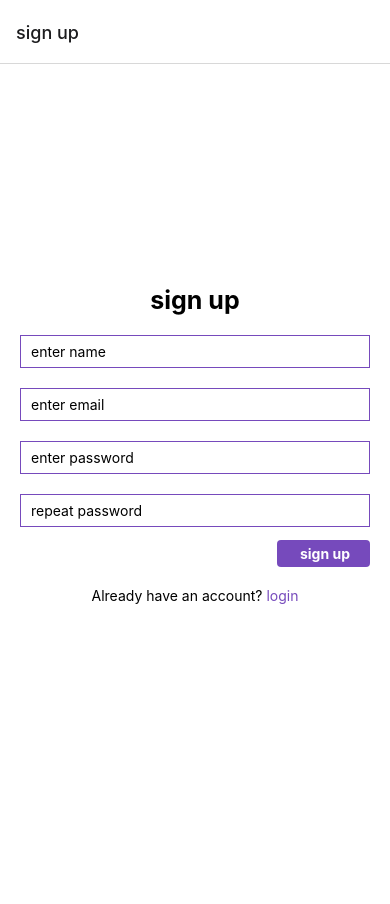
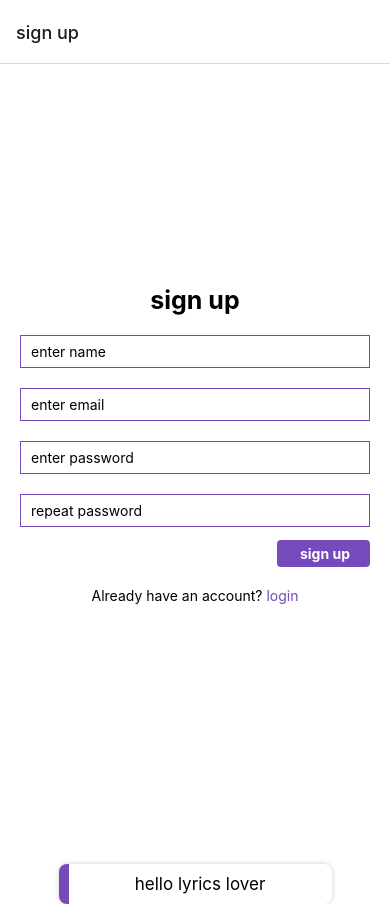
Before and after one commit to Yousiph1/toonji-app, a React Native app: screen /Home in a window 390 px wide. Before the commit the page ends 844 px from the top, so only its background shows below. Built offline with nearby package versions, Linux system fonts and the light colour scheme; what expo-linking would draw is missing.

Commit message:
notification component done

```diff
--- /dev/null
+++ b/components/Notify.tsx
@@ -0,0 +1,60 @@
+import React, { useEffect, useRef, useState } from 'react'
+import {View, Text, StyleSheet, Animated} from 'react-native'
+
+export const NotifyContext = React.createContext<any>(null)
+
+import layout from "../constants/Layout"
+import colors from "../constants/Colors"
+import { ThemedText, ThemedView } from './Themed'
+
+const Notify: React.FC = () => {
+
+ const popup = useRef(new Animated.Value(0)).current
+  const [message, setMessage] = useState("hello lyrics lover")
+  const [type, setType] = useState<'ERROR'|'SUCCESS' |'NEUTRAL'>('NEUTRAL')
+    const notifyContext = {
+       newNotification : (mes: string, mesType: 'ERROR' |'SUCCESS'|'NEUTRAL') => {
+         setMessage(mes)
+         setType(mesType)
+       }
+    }
+     useEffect(()=> {
+       Animated.sequence([
+         Animated.timing(popup,{toValue: -130,duration: 200,useNativeDriver: true}),
+         Animated.timing(popup,{toValue: -170, duration: 100, useNativeDriver: true, delay: 3000}),
+         Animated.timing(popup,{toValue: 0, duration: 200, useNativeDriver: true})
+       ]).start();
+     },[message])
+
+    return (
+      <NotifyContext.Provider value = {notifyContext}>
+      <Animated.View style = {[{transform: [{translateY:popup}]}]}>
+      <ThemedView style = {[styles.container,
+       {borderLeftColor: type === 'ERROR' ? 'red' : type === 'SUCCESS' ? "green":colors.mainColor}]}>
+      <ThemedText style = {{textAlign: 'center', fontSize: 17}}>{message}</ThemedText>
+      </ThemedView>
+      </Animated.View>
+      </NotifyContext.Provider>
+    )
+}
+
+
+const styles = StyleSheet.create({
+   container: {
+     alignSelf: 'center',
+     borderRadius: 8,
+     bottom: -60,
+     width: layout.isSmallDevice ? layout.window.width * 0.8 : layout.window.width * 0.7,
+     position: 'absolute',
+     padding: 10,
+     backgroundColor: "white",
+     borderLeftWidth: 10,
+     elevation: 5,
+     shadowOffset: {width: 0, height: 0},
+     shadowRadius: 5,
+     shadowOpacity: 0.2,
+     shadowColor: 'black',
+   }
+})
+
+export default Notify
--- a/constants/Credentials.ts
+++ b/constants/Credentials.ts
@@ -1,2 +1,2 @@
-export const BASEURL:string = 'http://192.168.42.133:5000/api/'
-export const SOCKETURL:string = "ws://192.168.42.133:5000/api"
+export const BASEURL:string = 'http://192.168.42.39:5000/api/'
+export const SOCKETURL:string = "ws://192.168.42.39:5000/api"
--- a/screens/ArtistScreen.tsx
+++ b/screens/ArtistScreen.tsx
@@ -15,18 +15,13 @@ import colors from '../constants/Colors'
 import {BASEURL} from '../constants/Credentials'
 import getToken from '../funcs/GetToken'
 import { AuthContext } from '../navigation'
-
+import {NotifyContext} from '../components/Notify'
 
 
 
 const Height_Max =  50/100 * layout.window.height
 const Height_Min = 53
 const Scroll_Dist = Height_Max - Height_Min;
-
-(async function(){
-  const token = await getToken()
-  axios.defaults.headers.common['Authorization'] = `Bearer ${token}`;
-}())
 
 export default function ArtistScreen({route, navigation}:RootStackScreenProps<'Artist'>) {
   const artist = route.params.userName
@@ -42,6 +37,7 @@ export default function ArtistScreen({route, navigation}:RootStackScreenProps<'A
   const [isModalVisible, setModalVisible] = useState(false)
 
   const {signOut} = useContext(AuthContext)
+  const {newNotification} = useContext(NotifyContext)
 
   const scrollY = useRef(new Animated.Value(0)).current
   const height = scrollY.interpolate({
@@ -79,7 +75,7 @@ export default function ArtistScreen({route, navigation}:RootStackScreenProps<'A
        setUserInfo(res.data)
      })
      .catch(err => {
-       console.log(err)
+       newNotification(err.reponse?.data.msg,'ERR0R')
      })
 
    },[])
@@ -94,8 +90,8 @@ export default function ArtistScreen({route, navigation}:RootStackScreenProps<'A
        setNext(res.data.nextFetch)
      })
      .catch(err => {
-       console.log(err)
        setIsloading(false)
+       newNotification(err.reponse?.data.msg,'ERR0R')
      })
    },[])
 
@@ -112,8 +108,8 @@ export default function ArtistScreen({route, navigation}:RootStackScreenProps<'A
        setNext(res.data.nextFetch)
      })
      .catch(err => {
-       console.log(err)
        setIsloading(false)
+       newNotification(err.reponse?.data.msg,'ERR0R')
      })
 
    },[])
@@ -127,10 +123,11 @@ export default function ArtistScreen({route, navigation}:RootStackScreenProps<'A
        setFollowing(prv => !prv)
      })
      .catch(err => {
-       console.log(err)
        setFollowLoading(false)
        if(err.response?.status === 401) {
          signOut()
+       }else {
+         newNotification(err.reponse?.data.msg,'ERR0R')
        }
      })
    }
--- a/screens/BattleQuizScreen.tsx
+++ b/screens/BattleQuizScreen.tsx
@@ -1,5 +1,5 @@
 import { DefaultEventsMap } from '@socket.io/component-emitter';
-import React,{useEffect, useState} from 'react';
+import React,{useEffect, useState, useContext} from 'react';
 import {
   ActivityIndicator,
   Pressable,
@@ -18,7 +18,8 @@ import colors from '../constants/Colors'
 import { SOCKETURL } from '../constants/Credentials';
 import layout from '../constants/Layout'
 import { RootStackParamList, RootStackScreenProps } from '../types';
-
+import {NotifyContext} from '../components/Notify'
+import { AuthContext } from '../navigation';
 let socket: Socket<DefaultEventsMap, DefaultEventsMap>;
 
 
@@ -37,6 +38,10 @@ export default function BattleQuizScreen({route}:RootStackScreenProps<"BattleQui
   const [loading, setLoading] = useState(false)
   const [hasStarted, setHasStarted] = useState(false)
   const [battleInProcess,setBattleInProcess] = useState(false)
+
+ const {newNotification} = useContext(NotifyContext)
+ const {signOut} = useContext(AuthContext)
+
 socket = io(SOCKETURL +"-battle",{transports: ["websocket"]});
   useEffect(()=> {
 
@@ -56,11 +61,14 @@ socket = io(SOCKETURL +"-battle",{transports: ["websocket"]});
       if(!hasStarted) {
         setShowGetQuestions(false)
       }else {
+      newNotification("opponent has disconnected",'ERR0R')
       }
     })
 
     socket.on("login required",() => {
+      newNotification("You have to login to continue",'ERR0R')
       socket.disconnect()
+      signOut()
     })
 
     socket.on("invalid link", () => {
@@ -85,8 +93,8 @@ socket = io(SOCKETURL +"-battle",{transports: ["websocket"]});
        setOpponentName(msg)
     })
 
-    socket.on("opponent-ended",msg => {
-
+    socket.on("opponent-ended",(msg: string) => {
+       newNotification(msg,'ERR0R')
     })
     socket.on("link-full", () => {
       setLinkFull(true)
@@ -103,6 +111,7 @@ const emitForQuestions = () => {
    socket.emit("get-questions",battleId)
    setHasStarted(true)
   } catch (e) {
+      newNotification("Something went wrong",'ERR0R')
    }
 }
 
--- a/screens/BattlesScreen.tsx
+++ b/screens/BattlesScreen.tsx
@@ -1,26 +1,28 @@
 import { Link } from '@react-navigation/native'
-import React,{ useCallback, useEffect, useState } from 'react'
+import React,{ useCallback, useContext, useEffect, useState } from 'react'
 import {View,Text,ScrollView, ActivityIndicator, Image, StyleSheet, Pressable} from 'react-native'
 import axios from 'axios'
 import { ThemedView } from '../components/Themed'
 import { FontAwesome } from '@expo/vector-icons'
 import { BASEURL } from '../constants/Credentials'
 import colors from '../constants/Colors'
+import { RootStackScreenProps } from '../types'
+import { NotifyContext } from '../components/Notify'
 
-const BattlesScreen = ({route}) => {
+const BattlesScreen = ({route}:RootStackScreenProps<"Battles">) => {
   const [loading, setLoading] = useState(false)
   const [isEnd, setIsEnd] = useState(false)
   const [nextFetch, setNextFech] = useState(false)
   const [faceoffData, setFaceOffData] = useState<{userOne: battleData, userTwo:battleData}[]>([])
   const {name, thisUser} = route.params
   const path = thisUser ? 'my/battle-records' : `battle-records/${name}`
-
+  const {newNotification} = useContext(NotifyContext)
   useEffect(()=> {
     axios.get(BASEURL + path)
             .then(res =>{
                setFaceOffData(res.data)
             }).catch(e =>{
-              console.log(e)
+               newNotification(e.response?.data.msg, 'ERROR')
             })
   },[])
 
@@ -36,7 +38,7 @@ const BattlesScreen = ({route}) => {
     })
     .catch(err => {
       setLoading(false)
-      console.log(err)
+      newNotification(err.response?.data.msg, 'ERROR')
     })
   },[])
 
--- a/screens/ChartsScreen.tsx
+++ b/screens/ChartsScreen.tsx
@@ -1,4 +1,4 @@
-import React,{useState,useEffect, useCallback, useRef} from 'react';
+import React,{useState,useEffect, useCallback, useRef, useContext} from 'react';
 import { View, StyleSheet, ScrollView,  RefreshControl, ActivityIndicator, Animated} from 'react-native';
 import {Picker} from '@react-native-picker/picker';
 import { createMaterialTopTabNavigator } from '@react-navigation/material-top-tabs';
@@ -11,6 +11,7 @@ import colors from '../constants/Colors'
 import layout from '../constants/Layout'
 import {BASEURL} from '../constants/Credentials'
 import {ChartCard, ChartCardBar, ChartCardUser} from '../components/ChartCard'
+import { NotifyContext } from '../components/Notify';
 
 
 export default function ChartsScreen(){
@@ -68,6 +69,7 @@ const Today = () => {
   const [bars, setBars] = useState<unknown[]>([])
   const [refresh, setRefresh] = useState(false)
 
+  const {newNotification} = useContext(NotifyContext)
 
   useEffect(()=> {
     setIsloading(true)
@@ -78,7 +80,7 @@ const Today = () => {
     })
     .catch(err => {
       setIsloading(false)
-      console.log(err);
+      newNotification(err.response?.data.msg, 'ERROR')
     })
 
   },[selectedValue])
@@ -92,8 +94,8 @@ const Today = () => {
      setRefresh(false)
    })
    .catch(err => {
-     console.log(err);
      setRefresh(false)
+     newNotification(err.response?.data.msg, 'ERROR')
    })
  },[])
 
@@ -133,6 +135,8 @@ const Week = () => {
   const [bars, setBars] = useState<unknown[]>([])
   const [refresh, setRefresh] = useState(false)
 
+  const {newNotification} = useContext(NotifyContext)
+
   useEffect(()=> {
     setIsloading(true)
     axios.get(BASEURL + `m/charts/${selectedValue}/WEEK`)
@@ -142,7 +146,7 @@ const Week = () => {
     })
     .catch(err => {
       setIsloading(false)
-      console.log(err);
+      newNotification(err.response?.data.msg, 'ERROR')
     })
 
   },[selectedValue])
@@ -156,8 +160,9 @@ const Week = () => {
      setRefresh(false)
    })
    .catch(err => {
-     console.log(err);
      setRefresh(false)
+     newNotification(err.response?.data.msg, 'ERROR')
+
    })
   },[])
 
@@ -199,7 +204,7 @@ const AllTime = () => {
   const [users, setUsers]  = useState<unknown[]>([])
   const [artists, setArtists]  = useState<unknown[]>([])
   const [refresh, setRefresh] = useState(false)
-
+  const {newNotification} = useContext(NotifyContext)
   useEffect(()=> {
     setIsloading(true)
     axios.get(BASEURL + `m/charts/${selectedValue}/AllTime`)
@@ -216,9 +221,8 @@ const AllTime = () => {
       setIsloading(false)
     })
     .catch(err => {
-
       setIsloading(false)
-      console.log(err);
+      newNotification(err.response?.data.msg, 'ERROR')
     })
 
   },[selectedValue])
@@ -232,8 +236,8 @@ const AllTime = () => {
      setRefresh(false)
    })
    .catch(err => {
-     console.log(err);
      setRefresh(false)
+     newNotification(err.response?.data.msg, 'ERROR')
    })
   },[])
 
--- a/screens/EditProfileScreen.tsx
+++ b/screens/EditProfileScreen.tsx
@@ -11,11 +11,8 @@ import colors from '../constants/Colors'
 import getToken from '../funcs/GetToken';
 import { RootStackScreenProps } from '../types';
 import { AuthContext } from '../navigation';
+import { NotifyContext } from '../components/Notify';
 
-(async function(){
-  const token = await getToken()
-  axios.defaults.headers.common['Authorization'] = `Bearer ${token}`;
-}())
 export default function EditProfileScreen({route}: any) {
   const {picture: img, bio: bi, prevName} = route.params
   const [image, setImage] = useState(img)
@@ -26,6 +23,7 @@ export default function EditProfileScreen({route}: any) {
   const [bioError, setBioError] = useState("")
   const [loading, setLoading] = useState(false)
   const {signOut} = useContext(AuthContext)
+  const {newNotification} = useContext(NotifyContext)
   const handleName = (text: string) => {
     if(text.match(/\W/)) return setNameError("Only english characters allowed")
     setNameError("")
@@ -50,7 +48,7 @@ export default function EditProfileScreen({route}: any) {
 
     } catch (err) {
         setPicture(null);
-
+        newNotification("Uploading picture failed", 'ERROR')
     }
   };
 
@@ -66,15 +64,15 @@ export default function EditProfileScreen({route}: any) {
     setLoading(true)
     axios.post(`${BASEURL}profile/edit-profile/`,formData)
     .then(res => {
-       console.log(res.data)
+       newNotification(res.data.msg, 'SUCCESS')
        setLoading(false)
     })
     .catch(err => {
-      console.log(err)
       setLoading(false)
       if(err.response?.status === 401) {
         signOut()
       }
+      newNotification(err.response?.data.msg, 'ERROR')
     })
   }
   return (
--- a/screens/FavoritesScreen.tsx
+++ b/screens/FavoritesScreen.tsx
@@ -14,6 +14,7 @@ import { BASEURL } from '../constants/Credentials';
 import { ThemedText, ThemedView } from '../components/Themed';
 import { Link } from '@react-navigation/native';
 import { FontAwesome } from '@expo/vector-icons';
+import { NotifyContext } from '../components/Notify';
 
 export default function FavoritesScreen() {
 
@@ -65,24 +66,18 @@ const Lyrics = () => {
   const [songs, setSongs] = useState<unknown[]>([])
   const [refresh, setRefresh] = useState(false)
   const {signOut} = useContext(AuthContext)
-
+  const {newNotification} = useContext(NotifyContext)
   async function getData() {
     try{
       setIsloading(true)
-      const token = await SecureStore.getItemAsync("userToken")
-      const config = {
-        headers: {
-          Authorization: `Bearer ${token}`
-        }
-      }
-      const res = await axios.get(BASEURL + `my/favourites/songs`,config)
+      const res = await axios.get(BASEURL + `my/favourites/songs`)
        setSongs(res.data)
 
     }catch(err) {
-      console.log(err)
       if(err.response?.status === 401){
         signOut()
       }
+      newNotification(err.response?.data.msg, 'ERROR')
     }finally {
       setIsloading(false)
     }
@@ -126,17 +121,11 @@ const Bars = () => {
   const [bars, setBars] = useState<unknown[]>([])
   const [refresh, setRefresh] = useState(false)
   const {signOut} = useContext(AuthContext)
-
+  const {newNotification} = useContext(NotifyContext)
   async function getData() {
     try{
       setIsloading(true)
-      const token = await SecureStore.getItemAsync("userToken")
-      const config = {
-        headers: {
-          Authorization: `Bearer ${token}`
-        }
-      }
-     const res = await axios.get(BASEURL + `my/favourites/bars`,config)
+     const res = await axios.get(BASEURL + `my/favourites/bars`)
      if(res.data.type !== 'ERROR') setBars(res.data)
 
     }catch(err) {
@@ -144,6 +133,7 @@ const Bars = () => {
       if(err.response?.status === 401){
         signOut()
       }
+      newNotification(err.response?.data.msg, 'ERROR')
     }finally {
       setIsloading(false)
     }
@@ -225,11 +215,6 @@ const Bar = (props: favBar) => {
 
 }
 
-
-
-
-
-
 const styles = StyleSheet.create({
    filtersContainer: {
      flexDirection: 'row',
--- a/screens/FollowersScreen.tsx
+++ b/screens/FollowersScreen.tsx
@@ -1,4 +1,4 @@
-import React, {useCallback, useEffect, useLayoutEffect, useState} from 'react'
+import React, {useCallback, useContext, useEffect, useLayoutEffect, useState} from 'react'
 import {Text, ActivityIndicator, Pressable, ScrollView} from 'react-native'
 import axios from 'axios'
 
@@ -8,13 +8,16 @@ import {BASEURL} from '../constants/Credentials'
 import { FontAwesome } from '@expo/vector-icons'
 
 import colors from '../constants/Colors'
+import { NotifyContext } from '../components/Notify'
+import { RootStackScreenProps } from '../types'
 
-export default function FollowersScreen({route, navigation}) {
+export default function FollowersScreen({route, navigation}:RootStackScreenProps<"Followers">) {
    const {name, thisUser} = route.params
    const [followers, setFollowers] = useState<{name: string, picture: string, points: string}[]>([])
    const [loading, setLoading] = useState(false)
    const [isEnd, setIsEnd] = useState(false)
    const [nextFech, setNextFech] = useState(0)
+   const {newNotification} = useContext(NotifyContext)
    const url = !thisUser ? `${BASEURL}p/followers/${name}/${nextFech}` : `${BASEURL}p/my/followers/${nextFech}`
    useLayoutEffect(()=> {
      navigation.setOptions({
@@ -33,7 +36,7 @@ export default function FollowersScreen({route, navigation}) {
     })
     .catch(err => {
       setLoading(false)
-      console.log(err)
+     newNotification(err.response?.data.msg, 'ERROR')
     })
   },[])
 
@@ -45,11 +48,10 @@ export default function FollowersScreen({route, navigation}) {
         setIsEnd(res.data.isEnd)
         setNextFech(res.data.nextFech)
         setLoading(false)
-        console.log(res.data)
       })
       .catch(err => {
         setLoading(false)
-        console.log(err)
+        newNotification(err.response?.data.msg, 'ERROR')
       })
     },[])
 
--- a/screens/FollowingScreen.tsx
+++ b/screens/FollowingScreen.tsx
@@ -1,4 +1,4 @@
-import React, {useCallback, useEffect, useLayoutEffect, useState} from 'react'
+import React, {useCallback, useContext, useEffect, useLayoutEffect, useState} from 'react'
 import {Text,ActivityIndicator, FlatList, Pressable, ScrollView, View} from 'react-native'
 import axios from 'axios'
 
@@ -8,6 +8,7 @@ import {BASEURL} from '../constants/Credentials'
 import { FontAwesome } from '@expo/vector-icons'
 
 import colors from '../constants/Colors'
+import { NotifyContext } from '../components/Notify'
 
 export default function FollowingScreen({route, navigation}) {
    const {name, thisUser} = route.params
@@ -15,6 +16,8 @@ export default function FollowingScreen({route, navigation}) {
    const [loading, setLoading] = useState(false)
    const [isEnd, setIsEnd] = useState(false)
    const [nextFech, setNextFech] = useState(0)
+   const {newNotification} = useContext(NotifyContext)
+
    const url = !thisUser ? `${BASEURL}p/following/${name}/${nextFech}` : `${BASEURL}p/my/following/${nextFech}`
    useLayoutEffect(()=> {
      navigation.setOptions({
@@ -30,11 +33,10 @@ export default function FollowingScreen({route, navigation}) {
       setIsEnd(res.data.isEnd)
       setNextFech(res.data.nextFech)
       setLoading(false)
-      console.log(res.data)
     })
     .catch(err => {
       setLoading(false)
-      console.log(err)
+      newNotification(err.response?.data.msg, 'ERROR')
     })
   },[])
 
@@ -46,11 +48,11 @@ export default function FollowingScreen({route, navigation}) {
         setIsEnd(res.data.isEnd)
         setNextFech(res.data.nextFech)
         setLoading(false)
-        console.log(res.data)
+
       })
       .catch(err => {
         setLoading(false)
-        console.log(err)
+        newNotification(err.response?.data.msg, 'ERROR')
       })
     },[])
 
```
Also changed, not shown: navigation/index.tsx (+7 -4 lines).
